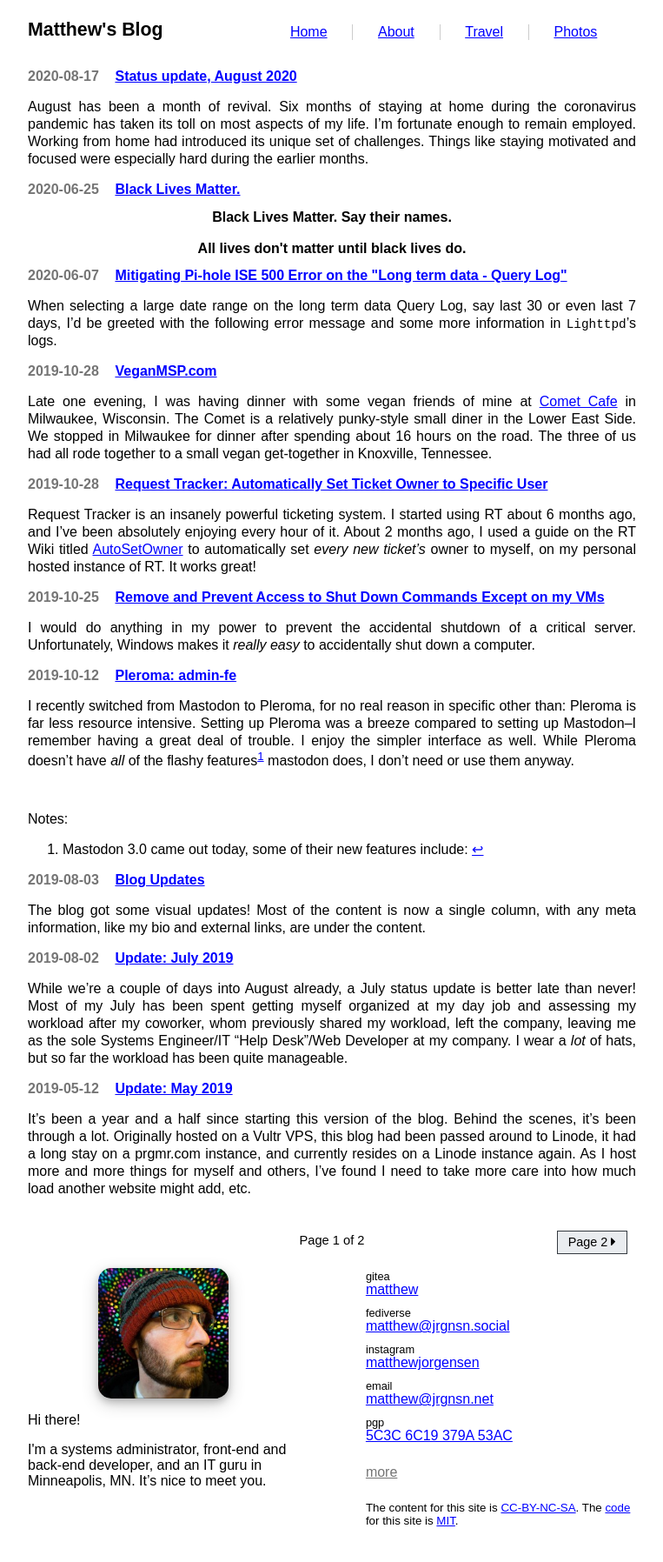
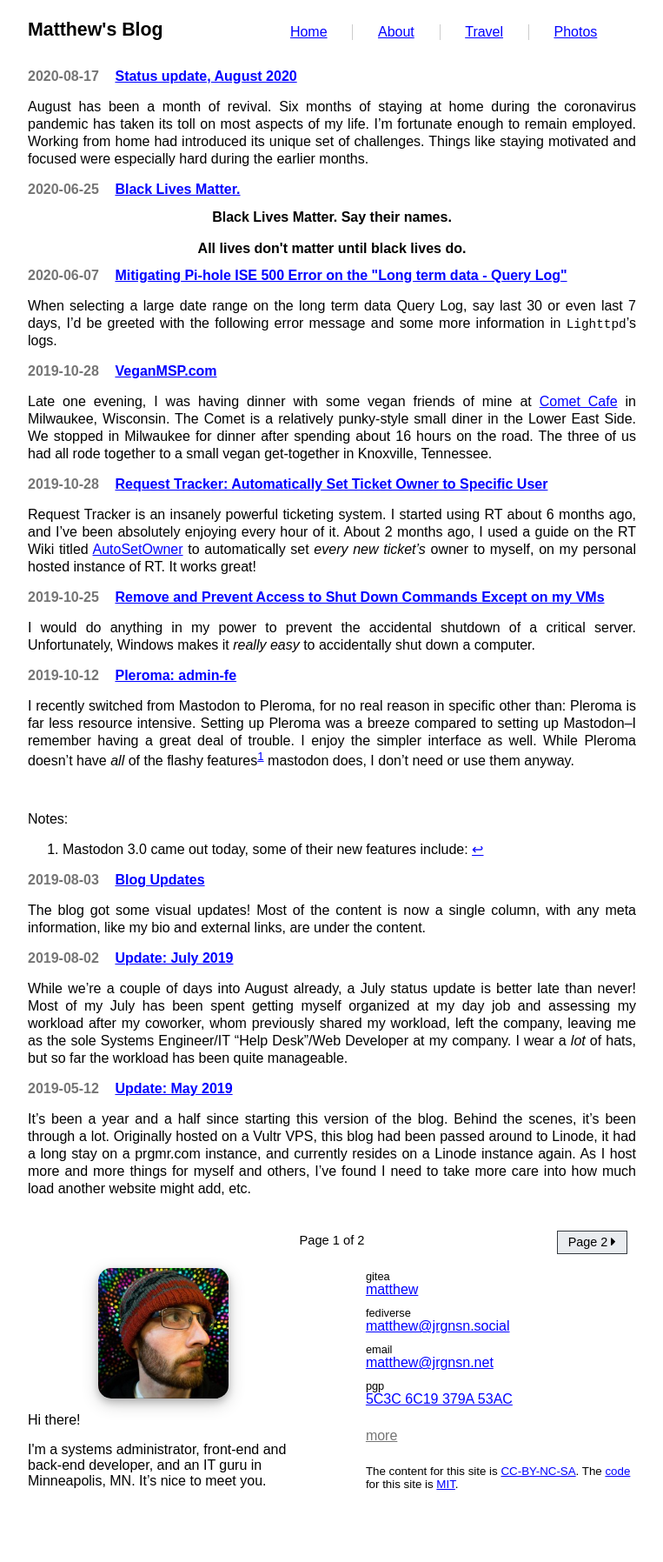
Before and after one commit to prplecake/jrgnsn.net, a Jekyll site: the page built from index.html, in a window 1280 px wide. Shown: the whole page at 87% size, without its empty margins (258-1021 px from the left). Built offline with Jekyll 4.4.1, drawn with Linux system fonts in a browser that asks for light colours; the list of posts is cut into pages by our own code; after the commit the page ends 1768 px from its top, so only the background shows below that.

Commit message:
Remove instagram link

```diff
--- a/_includes/widget-external-links.html
+++ b/_includes/widget-external-links.html
@@ -6,10 +6,6 @@
   <p>
     <span class="context">fediverse</span>
     <a rel="me" href="https://jrgnsn.social/matthew">matthew@jrgnsn.social</a>
-  </p>
-  <p>
-    <span class="context">instagram</span>
-    <a href="https://instagram.com/matthewjorgensen">matthewjorgensen</a>
   </p>
   <p>
     <span class="context">email</span>
```
